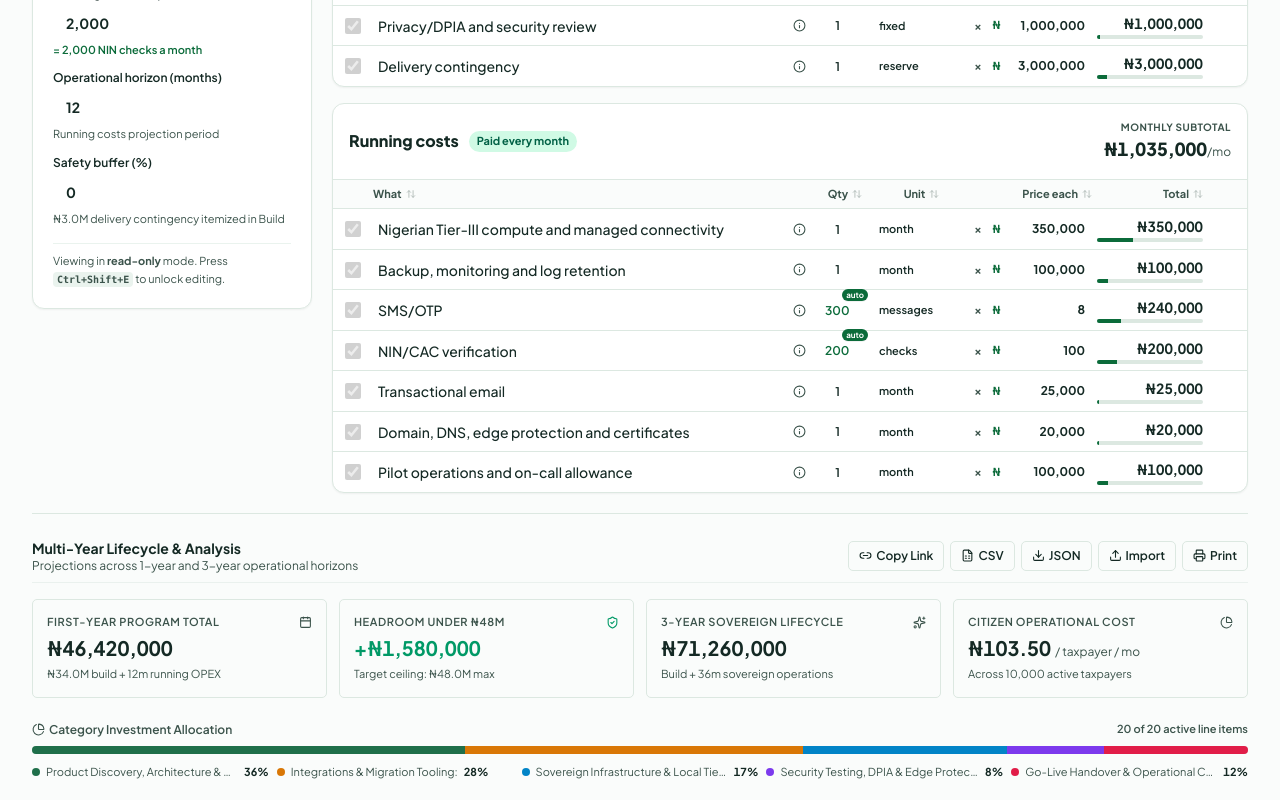
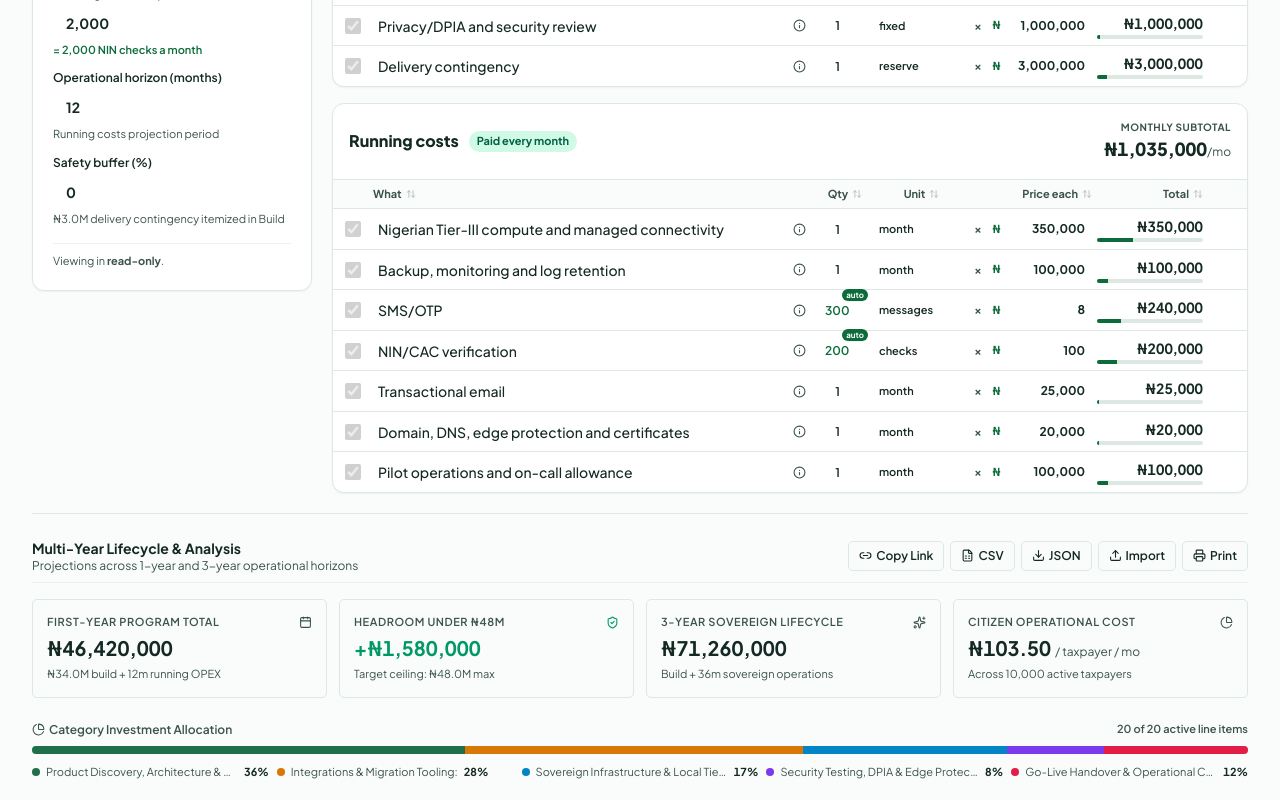
Before and after one commit to taxnigeria/kadirs-sso-demo, a React (Vite) app: page /budget in a window 1280 px wide. Shown: the part 887-1687 px from the top of the page. Built offline with nearby package versions, Linux system fonts and the light colour scheme.

Commit message:
chore(budget): refine edit mode indicators to keep shortcut discreet

```diff
--- a/src/portals/budget/budget-page.tsx
+++ b/src/portals/budget/budget-page.tsx
@@ -202,7 +202,7 @@ function BudgetPageContent() {
         useBudgetStore.getState().toggleEditMode()
         if (nextState) {
           toast.success('Editing Mode Unlocked', {
-            description: 'All fields, rates, and checkboxes are now editable. Press Ctrl+Shift+E to lock.'
+            description: 'All fields, rates, and checkboxes are now editable.'
           })
         } else {
           toast.info('Locked in View-Only Mode', {
@@ -339,18 +339,15 @@ function BudgetPageContent() {
                   toast.info('Locked in View-Only Mode')
                 }}
                 className="inline-flex items-center gap-1.5 px-3 py-1.5 bg-emerald-50 dark:bg-emerald-950/60 border border-emerald-300 dark:border-emerald-700/60 text-emerald-800 dark:text-emerald-200 text-xs font-bold rounded-xl shadow-2xs hover:bg-emerald-100 transition-all cursor-pointer"
-                title="Edit mode is active. Click or press Ctrl+Shift+E to lock view."
+                title="Edit mode is active."
               >
                 <Unlock size={12} className="text-emerald-600 dark:text-emerald-400" />
                 <span>Edit Mode</span>
-                <span className="text-[10px] font-normal opacity-70 border-l border-emerald-400/40 pl-1">
-                  Ctrl+Shift+E
-                </span>
               </button>
             ) : (
               <div
                 className="inline-flex items-center gap-1.5 px-3 py-1.5 bg-[var(--field)] dark:bg-[#121b16] border border-[var(--line)] dark:border-[#2a3a31] text-[var(--ink-soft)] dark:text-[#9bb0a4] text-xs font-semibold rounded-xl select-none"
-                title="Locked in view-only mode. Press Ctrl+Shift+E to unlock editing."
+                title="Locked in view-only mode."
               >
                 <Lock size={12} className="text-[var(--ink-soft)]" />
                 <span>View Only</span>
--- a/src/portals/budget/components/budget-assumptions-sidebar.tsx
+++ b/src/portals/budget/components/budget-assumptions-sidebar.tsx
@@ -285,11 +285,7 @@ export function BudgetAssumptionsSidebar() {
           'All numbers update calculations live across all budget sections.'
         ) : (
           <span>
-            Viewing in <strong>read-only</strong> mode. Press{' '}
-            <kbd className="font-mono text-[10px] px-1 py-0.5 rounded bg-[var(--line-soft)] dark:bg-[#22382f] font-bold">
-              Ctrl+Shift+E
-            </kbd>{' '}
-            to unlock editing.
+            Viewing in <strong>read-only</strong>.
           </span>
         )}
       </div>
```
